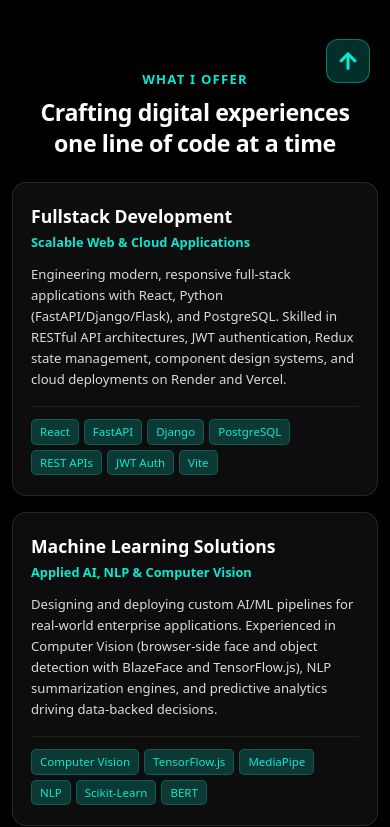
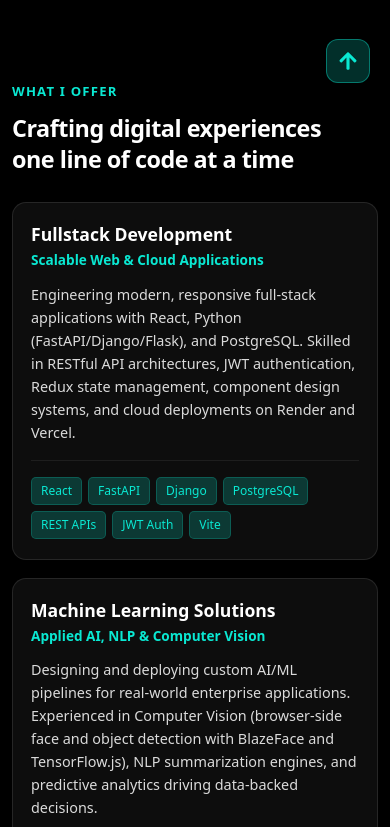
Before and after one commit to fazilyousuf/fazilyousuf.github.io, a React (Vite) app: page / in a window 390 px wide. Shown: the part 741-1568 px from the top of the page. Built offline with nearby package versions, Linux system fonts and the light colour scheme; no server answers.

Commit message:
Service.css fix

```diff
--- a/src/styles/service.css
+++ b/src/styles/service.css
@@ -1,54 +1,63 @@
-service-section {
+
+.service-section {
   width: 100%;
+  min-height: 100vh;
   background-color: var(--color-bg-main, #000);
   color: var(--color-text-primary, #fff);
-  padding: 64px 20px;
+  padding: 80px 24px;
   display: flex;
   justify-content: center;
   align-items: center;
+  box-sizing: border-box;
 }
 
 .service-container {
-  max-width: 1000px;
   width: 100%;
-  text-align: center;
+  max-width: 1100px;
+  margin: 0 auto;
+  text-align: left;
 }
 
+/* Section heading */
 .service-heading-tag {
   font-size: 0.82rem;
   font-weight: 700;
   text-transform: uppercase;
   letter-spacing: 1.2px;
   color: var(--color-accent, #0ae8d2);
-  margin-bottom: 8px;
+  margin-bottom: 12px;
 }
 
 .service-container h3 {
-  font-size: 2.1rem;
+  font-size: clamp(1.85rem, 3.5vw, 2.25rem);
   font-weight: 700;
-  margin-bottom: 36px;
+  margin: 0 0 36px;
   line-height: 1.3;
-  color: #fff;
-  letter-spacing: -0.4px;
+  color: var(--color-text-primary, #fff);
+  letter-spacing: -0.5px;
 }
 
+/* Service cards */
 .service-cards {
   display: grid;
-  grid-template-columns: repeat(auto-fit, minmax(280px, 1fr));
-  gap: 22px;
+  grid-template-columns: repeat(auto-fit, minmax(min(100%, 300px), 1fr));
+  gap: 24px;
   text-align: left;
 }
 
 .service-card {
+  min-width: 0;
+  box-sizing: border-box;
   background: var(--color-bg-card, rgba(255, 255, 255, 0.05));
   border: 1px solid var(--color-border-card, rgba(255, 255, 255, 0.1));
   backdrop-filter: blur(10px);
   -webkit-backdrop-filter: blur(10px);
-  padding: 26px 22px;
+  padding: 28px;
   border-radius: 14px;
   display: flex;
   flex-direction: column;
-  transition: transform 0.25s cubic-bezier(0.16, 1, 0.3, 1),
+  transition:
+    transform 0.25s cubic-bezier(0.16, 1, 0.3, 1),
     border-color 0.25s ease,
     box-shadow 0.25s ease;
   box-shadow: 0 4px 16px rgba(0, 0, 0, 0.3);
@@ -57,65 +66,95 @@ service-section {
 .service-card:hover {
   transform: translateY(-4px);
   border-color: var(--color-accent-border, rgba(10, 232, 210, 0.4));
-  box-shadow: 0 10px 24px rgba(0, 0, 0, 0.45),
+  box-shadow:
+    0 10px 24px rgba(0, 0, 0, 0.45),
     0 2px 18px var(--color-accent-glow, rgba(10, 232, 210, 0.18));
 }
 
 .service-title {
-  color: #fff;
+  color: var(--color-text-primary, #fff);
   font-weight: 700;
-  font-size: 1.2rem;
-  margin: 0 0 4px 0;
+  font-size: clamp(1.1rem, 1.5vw, 1.2rem);
+  margin: 0 0 4px;
+  line-height: 1.3;
 }
 
 .service-subtitle {
   color: var(--color-accent, #0ae8d2);
-  font-size: 0.8rem;
+  font-size: 0.85rem;
   font-weight: 600;
   margin-bottom: 12px;
+  line-height: 1.5;
 }
 
 .service-desc {
   color: var(--color-text-secondary, rgba(255, 255, 255, 0.8));
-  font-size: 0.85rem;
+  font-size: clamp(0.9rem, 1.2vw, 0.95rem);
   line-height: 1.6;
-  margin-bottom: 16px;
+  margin: 0 0 16px;
   flex: 1;
 }
 
 .service-tags {
   display: flex;
   flex-wrap: wrap;
-  gap: 5px;
+  gap: 6px;
   margin-top: auto;
-  padding-top: 12px;
+  padding-top: 16px;
   border-top: 1px solid rgba(255, 255, 255, 0.07);
 }
 
 .service-tag {
   background: var(--color-accent-chip, rgba(10, 232, 210, 0.12));
   border: 1px solid rgba(10, 232, 210, 0.2);
-  padding: 3px 8px;
+  padding: 4px 9px;
   border-radius: 5px;
   color: var(--color-accent, #0ae8d2);
-  font-size: 0.72rem;
+  font-size: 0.75rem;
   font-weight: 500;
 }
 
-/* Responsive */
+/* Tablet */
+@media (max-width: 1024px) {
+  .service-section {
+    padding: 70px 24px;
+  }
+
+  .service-card {
+    padding: 24px;
+  }
+}
+
+/* Mobile */
 @media (max-width: 768px) {
   .service-section {
-    padding: 48px 16px;
+    min-height: auto;
+    padding: 60px 16px;
   }
 
   .service-container h3 {
-    font-size: 1.65rem;
-    margin-bottom: 24px;
+    font-size: clamp(1.65rem, 4.5vw, 1.85rem);
+    margin-bottom: 28px;
   }
 
   .service-cards {
     grid-template-columns: 1fr;
-    gap: 16px;
+    gap: 18px;
+  }
+
+  .service-card {
+    padding: 22px 20px;
+  }
+}
+
+/* Small mobile */
+@media (max-width: 480px) {
+  .service-section {
+    padding: 48px 12px;
+  }
+
+  .service-container h3 {
+    font-size: clamp(1.45rem, 6vw, 1.65rem);
   }
 
   .service-card {
@@ -123,20 +162,13 @@ service-section {
   }
 }
 
-@media (max-width: 480px) {
-  .service-section {
-    padding: 36px 12px;
+/* Reduced motion */
+@media (prefers-reduced-motion: reduce) {
+  .service-card {
+    transition: none;
   }
 
-  .service-container h3 {
-    font-size: 1.45rem;
-  }
-
-  .service-title {
-    font-size: 1.1rem;
-  }
-
-  .service-desc {
-    font-size: 0.82rem;
+  .service-card:hover {
+    transform: none;
   }
 }
```
